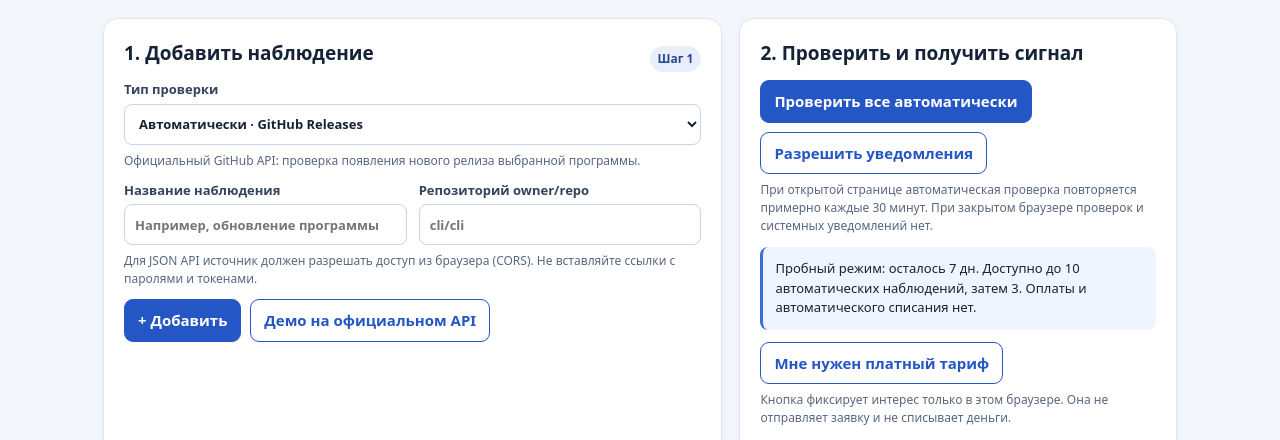
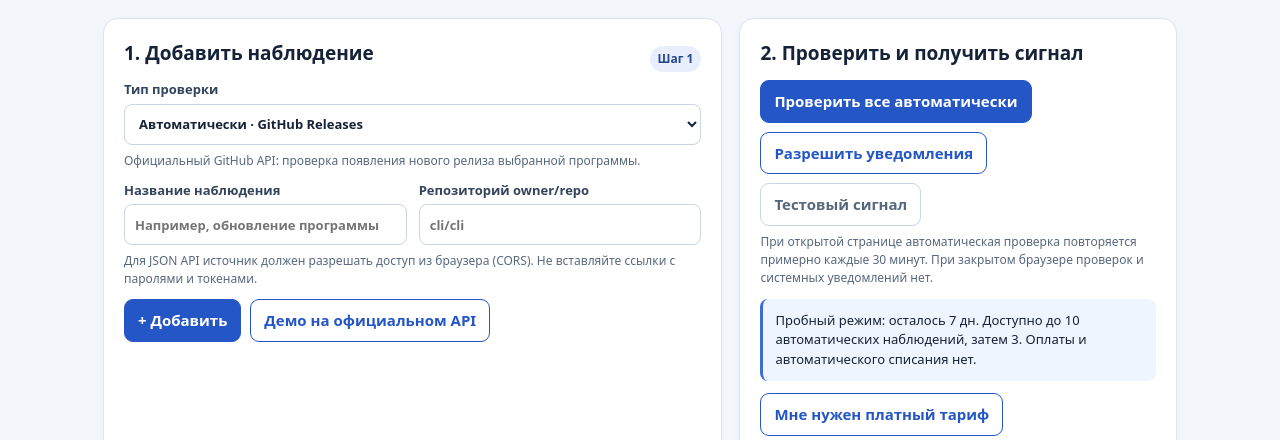
Before and after one commit to vldik-hue/opportunity-radar, a plain HTML site: page signal/index.html in a window 1280 px wide. Shown: the part 334-774 px from the top of the page. Drawn offline with Linux system fonts and the light colour scheme.

Commit message:
signal: add clearly labeled notification self-test

```diff
--- a/signal/index.html
+++ b/signal/index.html
@@ -62,7 +62,7 @@ details{border-top:1px solid var(--line);padding-top:10px}summary{cursor:pointer
 <div id="message" role="status" aria-live="polite"></div>
 </section>
 <section class="panel span5"><h2>2. Проверить и получить сигнал</h2>
-<div class="row"><button id="checkBtn">Проверить все автоматически</button><button class="alt" id="notifBtn">Разрешить уведомления</button></div>
+<div class="row"><button id="checkBtn">Проверить все автоматически</button><button class="alt" id="notifBtn">Разрешить уведомления</button><button class="quiet" id="testBtn">Тестовый сигнал</button></div>
 <p class="small">При открытой странице автоматическая проверка повторяется примерно каждые 30 минут. При закрытом браузере проверок и системных уведомлений нет.</p>
 <div class="note" id="trialInfo">Бесплатная проверка гипотезы: 7 дней до 10 автоматических наблюдений, затем до 3. Это демонстрация будущих тарифов, не платная подписка.</div>
 <div class="row"><button class="alt" id="interestBtn">Мне нужен платный тариф</button><span class="small" id="interestStatus"></span></div>
@@ -162,6 +162,7 @@ async function checkAll(){
 $("checkBtn").onclick=checkAll;
 window.setInterval(()=>{if(document.visibilityState==="visible"&&navigator.onLine&&!busy)checkAll();},30*60*1000);
 $("notifBtn").onclick=async()=>{if(!("Notification"in window)){showMsg("Этот браузер не поддерживает системные уведомления",true);return;}if(!window.isSecureContext){showMsg("Уведомления доступны на HTTPS и localhost",true);return;}const p=await Notification.requestPermission();showMsg(p==="granted"?"Уведомления разрешены — пока страница открыта":"Разрешение на уведомления не получено",p!=="granted");};
+$("testBtn").onclick=()=>{const msg="Это тест, а не обнаруженное изменение источника";db.events.unshift({id:uid(),name:"ТЕСТ · проверка уведомления",message:msg,time:now(),test:true});db.events=db.events.slice(0,150);if("Notification"in window&&Notification.permission==="granted"){try{new Notification("Сигнал — тест",{body:msg,tag:"signal-selftest"});}catch(err){console.warn("Notification unavailable",err);}}save();render();showMsg("Тестовое событие записано отдельно от настоящих сигналов.");};
 $("manualForm").onsubmit=e=>{e.preventDefault();const x=db.items.find(y=>y.id===$("manualItem").value&&y.kind==="manual");if(!x){showMsg("Выберите ручное наблюдение",true);return;}const t=$("manualPrice").value.trim(),value=t===""?null:Number(t);const sign=evaluate(x,value,$("manualStock").value,"ручной ввод");save();render();$("manualPrice").value="";showMsg(sign?"Событие обнаружено и добавлено в журнал":"Ручная проверка сохранена. Новых событий нет.");};
 $("items").onclick=e=>{
  const btn=e.target.closest("button[data-action]");if(!btn)return;const x=db.items.find(y=>y.id===btn.dataset.id);if(!x)return;
```
